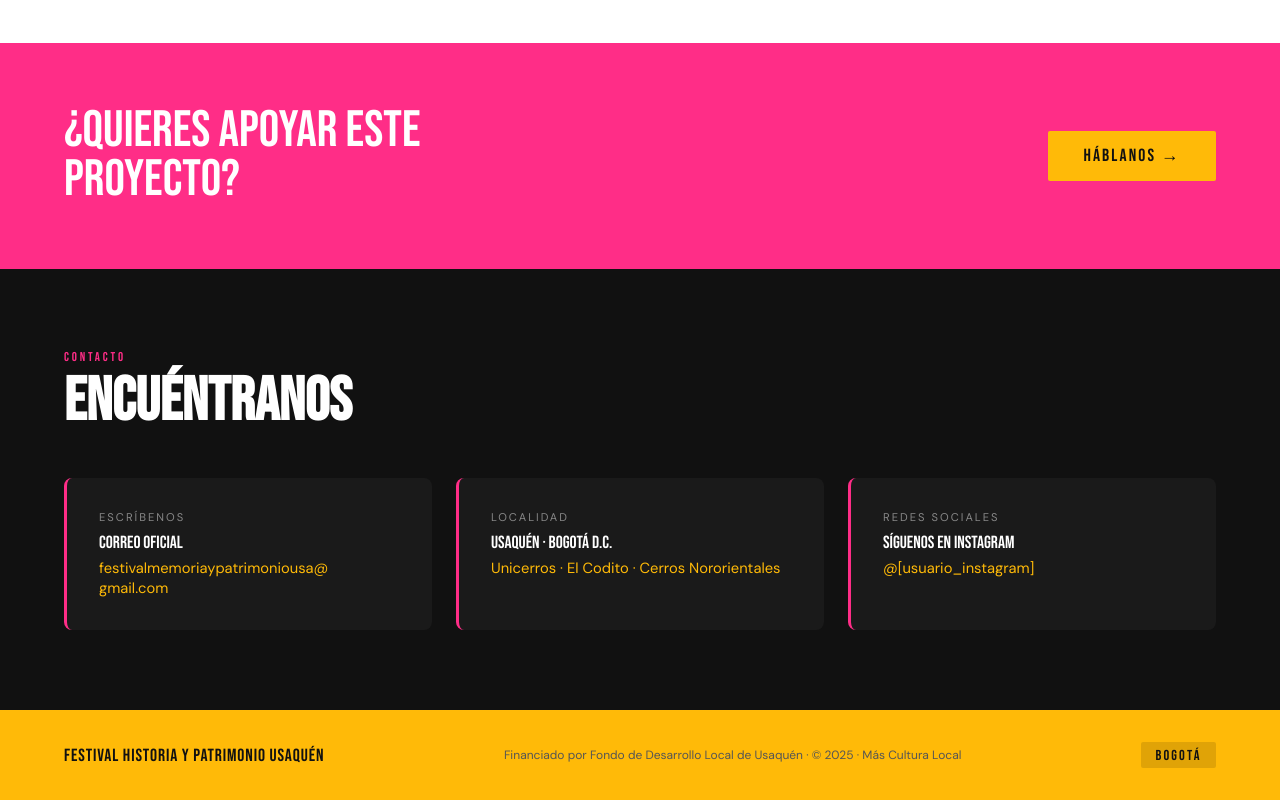
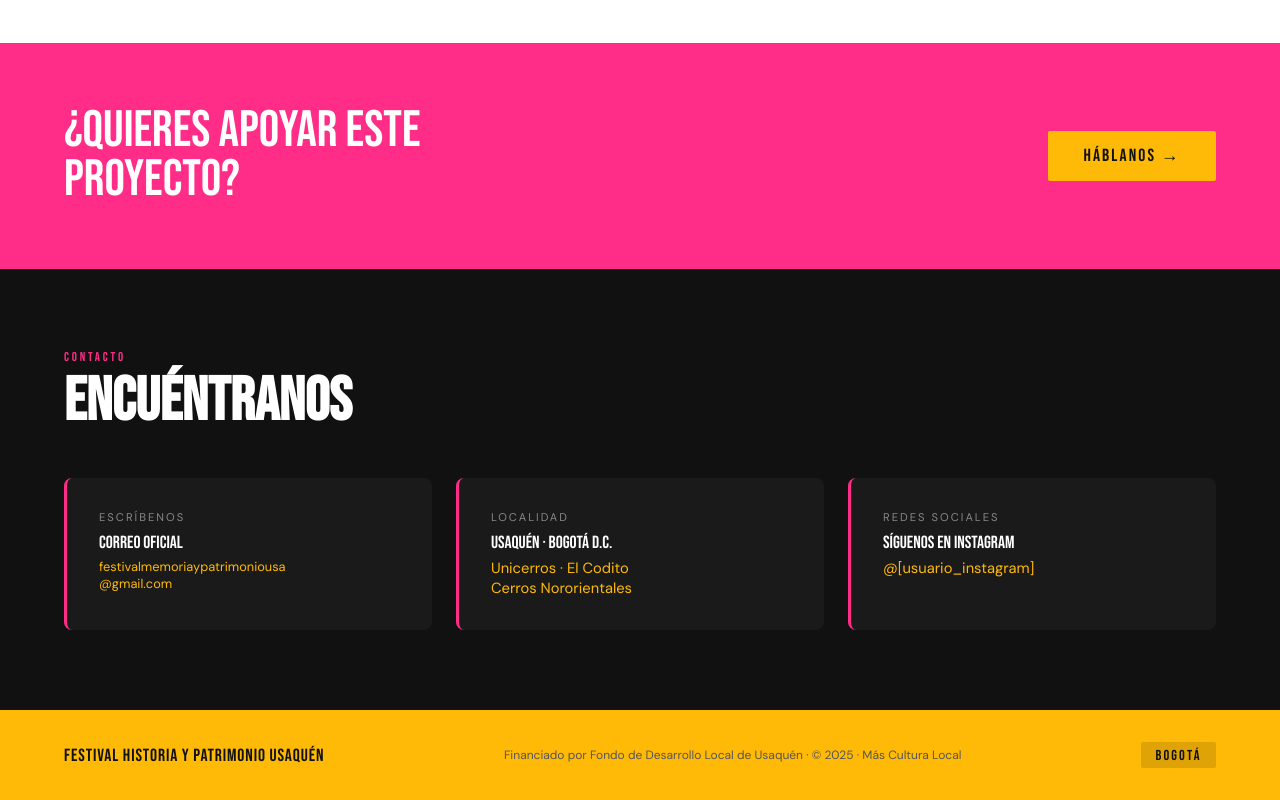
Before and after one commit to Day-R/cultura-local, a plain HTML site: page index.html in a window 1280 px wide. Shown: the part 7140-7940 px from the top of the page. Drawn offline with Linux system fonts and the light colour scheme.

Commit message:
Arreglar texto partido en sección de contacto

```diff
--- a/index.html
+++ b/index.html
@@ -123,7 +123,7 @@ body{font-family:'DM Sans',sans-serif;background:var(--W);color:var(--K);overflo
 .cc{background:#1a1a1a;border-radius:8px;padding:2rem;border-left:3px solid var(--F)}
 .cc-label{font-size:.7rem;letter-spacing:.18em;color:var(--MID);text-transform:uppercase;margin-bottom:.5rem}
 .cc-name{font-family:'Bebas Neue',sans-serif;font-size:1.1rem;color:var(--W);margin-bottom:.3rem}
-.cc-val{font-size:.92rem;color:var(--Y);word-break:break-all}
+.cc-val{font-size:.92rem;color:var(--Y);overflow-wrap:break-word;word-break:normal}
 
 footer{background:var(--Y);padding:2rem 4rem;display:flex;align-items:center;justify-content:space-between;flex-wrap:wrap;gap:1rem}
 .f-brand{font-family:'Bebas Neue',sans-serif;font-size:1.1rem;color:var(--K);letter-spacing:.05em}
@@ -500,12 +500,12 @@ footer{padding:2rem 1.5rem;justify-content:center;text-align:center}
 <div class="cc">
 <div class="cc-label">Escríbenos</div>
 <div class="cc-name">Correo oficial</div>
-<a href="mailto:festivalmemoriaypatrimoniousa@gmail.com" class="cc-val" style="text-decoration:none;display:block">festivalmemoriaypatrimoniousa@<br>gmail.com</a>
+<a href="mailto:festivalmemoriaypatrimoniousa@gmail.com" class="cc-val" style="text-decoration:none;display:block;font-size:.8rem">festivalmemoriaypatrimoniousa<br>@gmail.com</a>
 </div>
 <div class="cc">
 <div class="cc-label">Localidad</div>
 <div class="cc-name">Usaquén · Bogotá D.C.</div>
-<div class="cc-val">Unicerros · El Codito · Cerros Nororientales</div>
+<div class="cc-val">Unicerros · El Codito<br>Cerros Nororientales</div>
 </div>
 <div class="cc">
 <div class="cc-label">Redes sociales</div>
```
